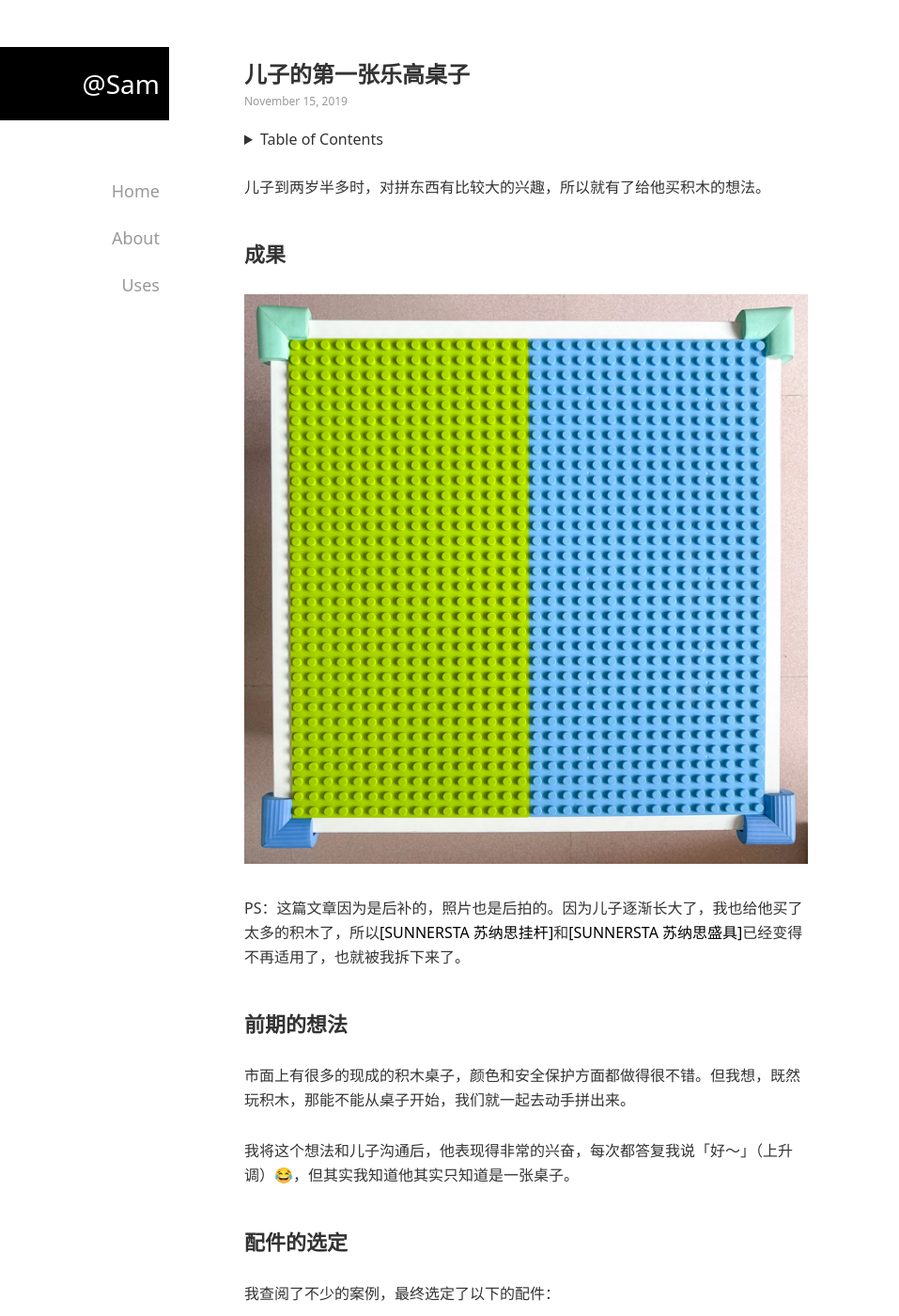
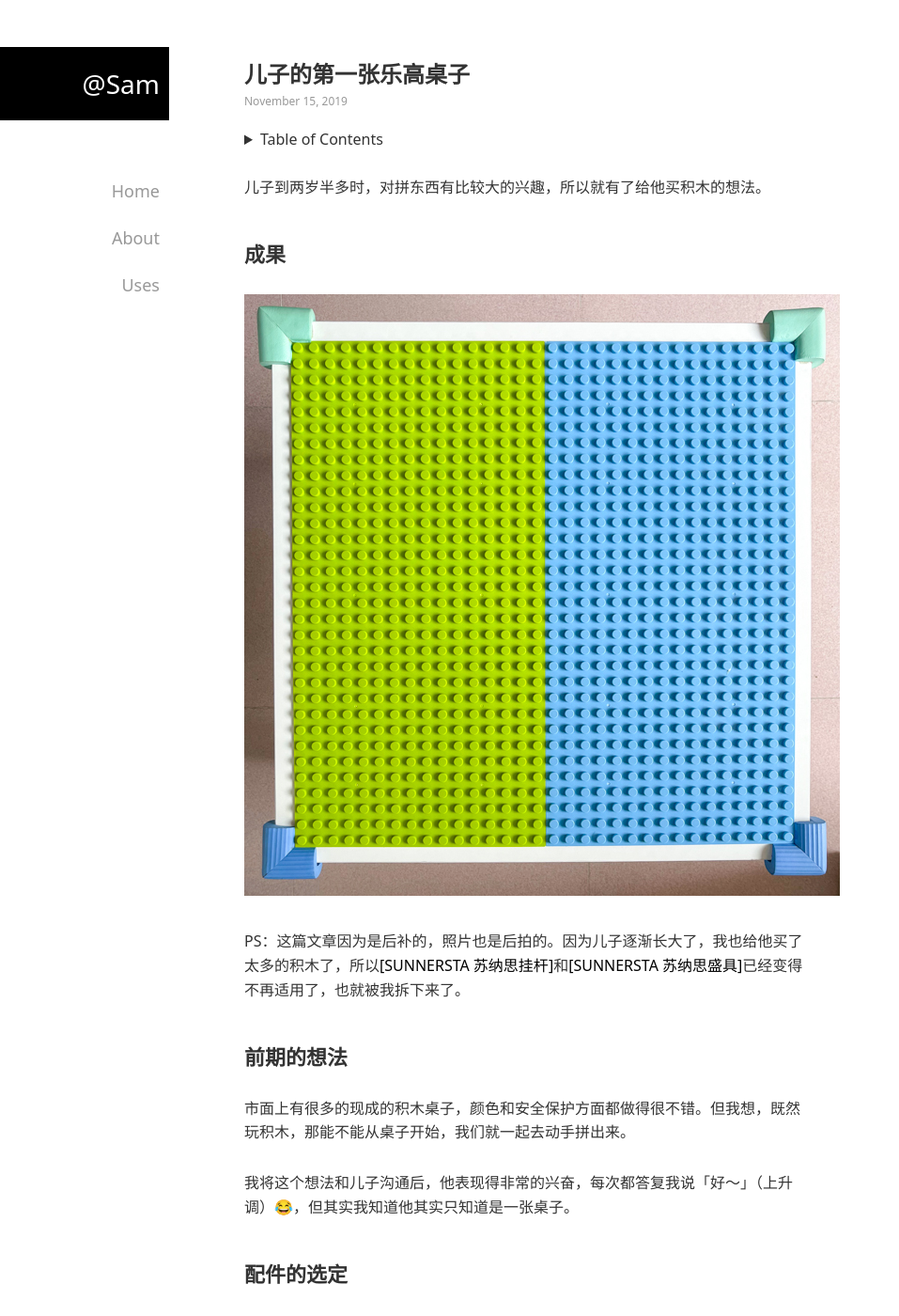
Before and after one commit to samzeng/samzeng.github.io, a Jekyll site: the page built from _posts/2019-11-15-lego-desk.md, in a window 1280 px wide and 1400 px high. Shown: the whole window at 94% size, without its empty margins (0-957 px from the left). Built offline with Jekyll 4.4.1, drawn with Linux system fonts in a browser that asks for light colours.

Commit message:
Update main.css

```diff
--- a/assets/main.css
+++ b/assets/main.css
@@ -172,7 +172,7 @@ body {
 .typography p:first-child {
   margin-top: 0;
 }
-.typography img {
+.typography img.w-full {
   width: 100%;
 }
 .typography blockquote {
```
